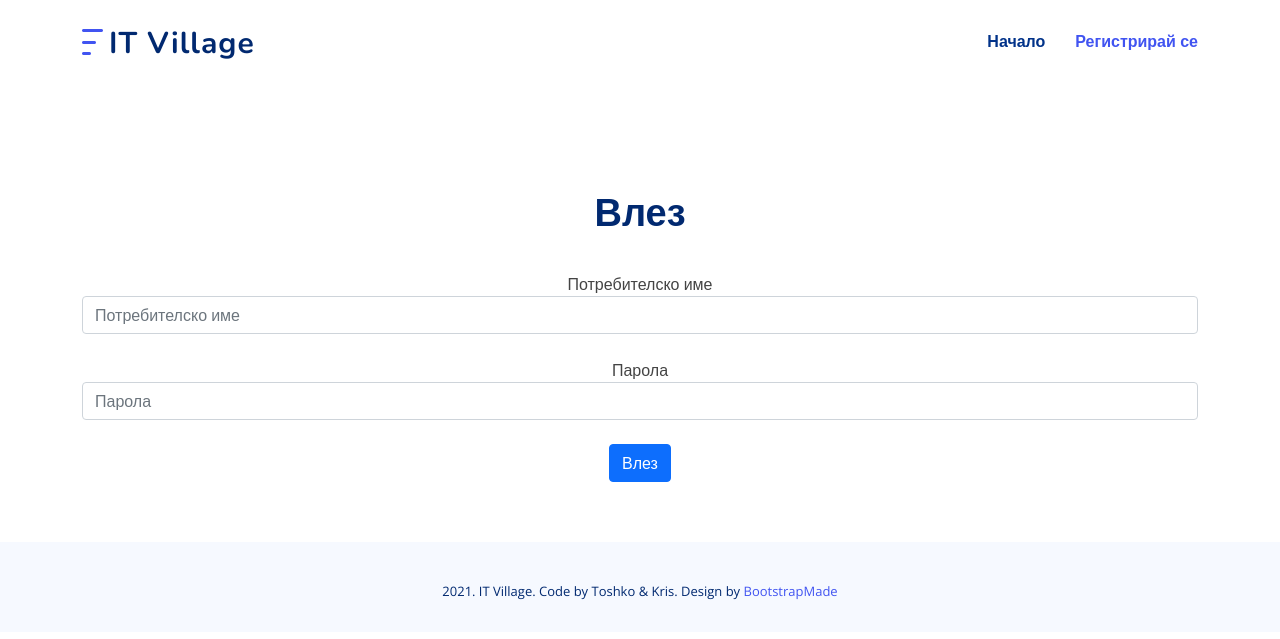
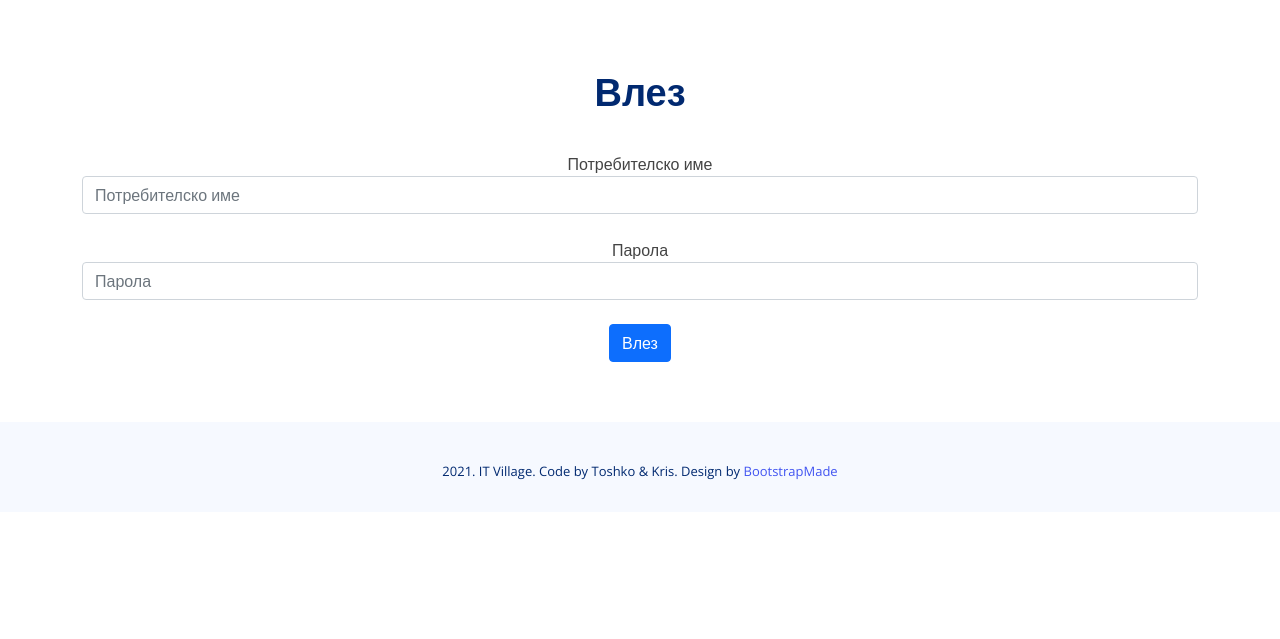
Before and after one commit to PHPLevelTwoProject/IT-Village, a PHP site: page /login.php in a window 1280 px wide. Shown: the top 639 px of the page. Run offline with PHP 8.4, Linux system fonts and the light colour scheme; some libraries are stand-ins or nearby versions.

Commit message:
Update login.php
add php code

```diff
--- a/login.php
+++ b/login.php
@@ -1,65 +1,53 @@
-<!DOCTYPE html>
 <?php
     include './partials/head.php';
 ?>
 
-<body>
-<!-- ======= Header ======= -->
-<header id="header" class="header fixed-top">
-	<div class="container-fluid container-xl d-flex align-items-center justify-content-between">
-		<a href="index.php" class="logo d-flex align-items-center">
-			<img src="assets/img/logo.png" alt="">
-			<span>IT Village</span>
-		</a>
-		<nav id="navbar" class="navbar">
-			<ul>
-				<li><a class="nav-link" href="./index.php">Начало</a></li>
-				<li><a class="nav-link active" href="./register.php">Регистрирай се</a></li>
-			</ul>
-			<i class="bi bi-list mobile-nav-toggle"></i>
-		</nav>
-	</div>
-</header>
-<!-- ======= End Header ======= -->
-
-<!-- ======= Placeholder Section ======= -->
-<section id="" class="d-flex align-items-center">
-	<div class="container">
-		<div class="row">
-		</div>
-	</div>
-</section>
-<!-- ======= End Placeholder Section ======= -->
-
 <main id="main">
 	<section id="project" class="project">
 		<div class="container" data-aos="fade-up">
-		<header class="section-header">
+			<div class="section-header">
 				<p>Влез</p>
-		</header>
+			</div>
 			<div class="row">
 				<div class="col-lg-12 text-center">
-		<form action="">
+					<form action="" method="POST">
 						<div class="form-group">
 							<label for="username">Потребителско име</label>
-				<input type="email" class="form-control" id="username"
-					   aria-describedby="username" placeholder="Потребителско име">
-			</div>
-			<br>
+							<input type="text" class="form-control" id="username" name="username" placeholder="Потребителско име">
+						</div><br>
 						<div class="form-group">
 							<label for="password">Парола</label>
-				<input type="password" class="form-control" id="password" placeholder="Парола">
-			</div>
-			<br>
-			<button type="submit" class="btn btn-primary">Влез</button>
+							<input type="password" name="pass" class="form-control" id="password" placeholder="Парола">
+						</div><br>
+						<input type="submit" name="submit" class="btn btn-primary" value="Влез">
 					</form>
 				</div>
 			</div>
 		</div>
-	</section>
+	</section/>
 </main>
 
 <?php
+if(isset($_POST['submit'])){
+	if(preg_match('/^[a-zA-Z0-9]+$/',$_POST['username']) &&  preg_match('/^[a-zA-Z0-9]+$/',$_POST['pass'])) {
+		$sql = "SELECT `name`,`password` FROM `users`";
+		$result = mysqli_query($conn, $sql);
+		$user = $_POST['username'];
+		$pass = $_POST['pass'];
+		while($row = mysqli_fetch_assoc($result))	{
+			if($user == $row['name'] && $pass == $row['password']){
+				$_SESSION['user'] = $user;
+				header('location: play.php');
+				break;
+			}else{
+				echo 'Грешно име или парола';
+			}
+		}
+	}else{
+		echo 'Моля въведете само букви и цифри';
+	}
+}
+
     include './partials/footer.php';
     include './partials/scripts.php';
 ?>
```
Lines whose indentation alone changed are shown as unchanged.
